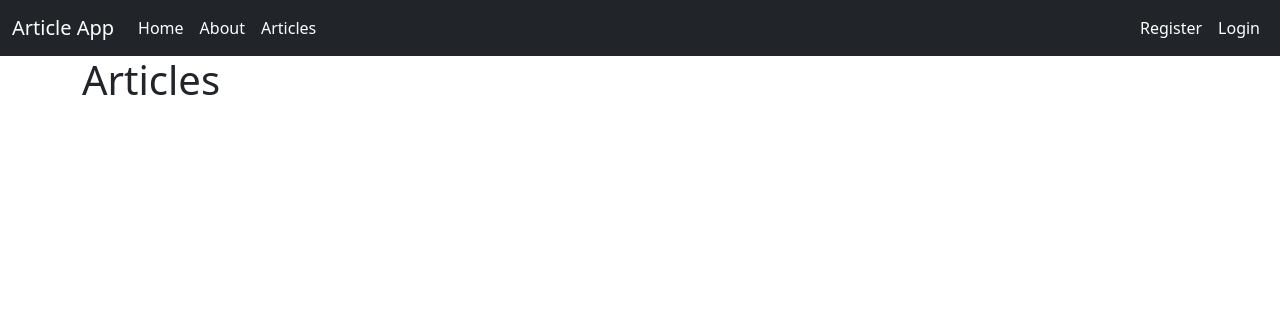
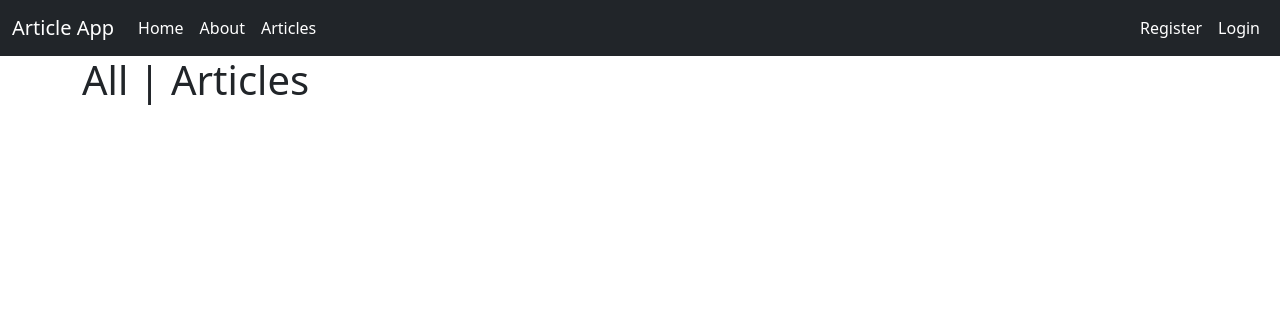
Before and after one commit to GaoxingAbdullah/Articles-App, a Flask app: page /Articles in a window 1280 px wide. Shown: the top 316 px of the page. Run offline with Flask 2, Linux system fonts and the light colour scheme; data that the repository does not hold is empty; some libraries are stand-ins or nearby versions.

Commit message:
h1 change

```diff
--- a/templates/article.html
+++ b/templates/article.html
@@ -2,7 +2,7 @@
 
 {% block body %}
 
-<h1>Articles </h1>
+<h1>All | Articles  </h1>
 <ul class="list-group">
     {%  for article in articles  %}
         <li class="list-group-item"> <a href="Articles/{{ article.id }}">  {{ article.title }} </a> </li>
```
